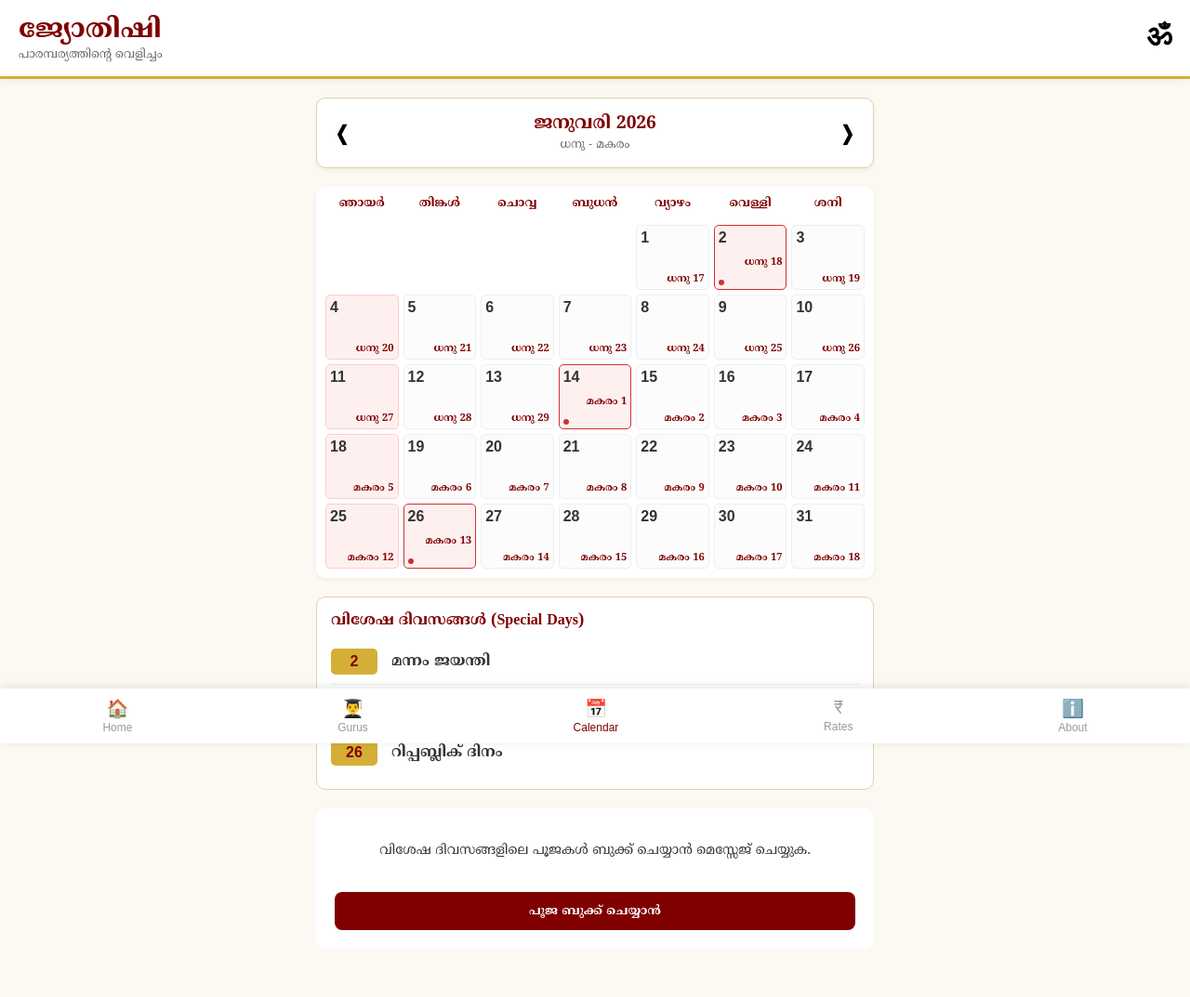
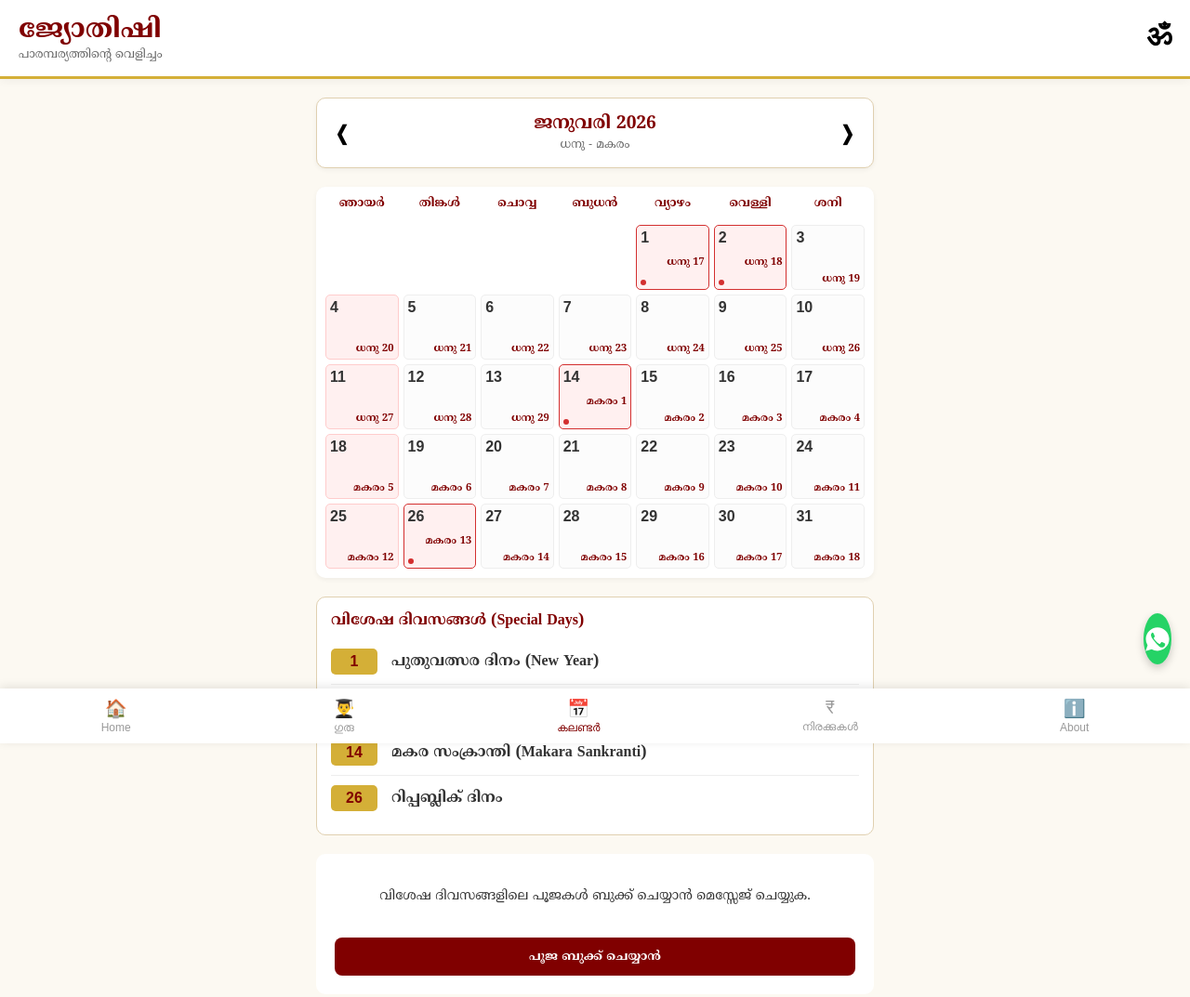
Before and after one commit to RahKri/jyothishi, a plain HTML site: page calendar.html in a window 1280 px wide. Shown: the whole page at 93% size. Drawn offline with Linux system fonts and the light colour scheme.

Commit message:
Update calendar.html

```diff
--- a/calendar.html
+++ b/calendar.html
@@ -40,21 +40,31 @@
         </div>
     </main>
 
+    <a href="javascript:void(0)" onclick="contactWhatsApp('Hello')" class="float-wa">
+        <svg viewBox="0 0 32 32" class="wa-icon">
+            <path d="M16.07,2.35c-7.38,0-13.38,6-13.38,13.38a13.3,13.3,0,0,0,2,7.15L2.42,29.6l6.89-2.2a13.31,13.31,0,0,0,6.76,1.84h0c7.38,0,13.38-6,13.38-13.38S23.45,2.35,16.07,2.35ZM9.9,8.29a2.13,2.13,0,0,1,1.55.72c.19.19,1.29,3.1,1.4,3.31s.16.49-.07.79-.42.69-.77,1c-.22.19-.46.35-.22.77s2.93,4.81,6.37,6.33c.4.18.7.16.93-.11s1-1.22,1.27-1.63.53-.36.91-.21,2.35,1.11,2.75,1.31.67.31.76.47.07,2.39-1.15,3.36-3.29,1.15-4.33.71-4.37-3.58-8.6-9.15A9.59,9.59,0,0,1,8.5,11.13C8.57,9.59,10.15,8.29,9.9,8.29Z"/>
+        </svg>
+    </a>
+
     <nav class="bottom-nav">
         <a href="index.html" class="nav-item">
-            <span class="icon">🏠</span><span class="label">Home</span>
+            <span class="icon">🏠</span>
+            <span class="label">Home</span>
         </a>
         <a href="astrologers.html" class="nav-item">
-            <span class="icon">👨‍🎓</span><span class="label">Gurus</span>
+            <span class="icon">👨‍🎓</span>
+            <span class="label">ഗുരു</span>
         </a>
-        <a href="calendar.html" class="nav-item active">
-            <span class="icon">📅</span><span class="label">Calendar</span>
+        <a href="calendar.html" class="nav-item active"> <span class="icon">📅</span>
+            <span class="label">കലണ്ടർ</span>
         </a>
         <a href="rates.html" class="nav-item">
-            <span class="icon">₹</span><span class="label">Rates</span>
+            <span class="icon">₹</span>
+            <span class="label">നിരക്കുകൾ</span>
         </a>
         <a href="about.html" class="nav-item">
-            <span class="icon">ℹ️</span><span class="label">About</span>
+            <span class="icon">ℹ️</span>
+            <span class="label">About</span>
         </a>
     </nav>
 
@@ -64,34 +74,45 @@
         let currentYear = 2026;
         let currentMonth = new Date().getFullYear() === 2026 ? new Date().getMonth() : 0;
 
-        // --- HINDU VEDIC CALENDAR DATA 2026 ---
+        // --- COMPREHENSIVE KERALA FESTIVAL DATA 2026 ---
         const festivalData = {
             "2026": {
-                // JANUARY (Dhanu - Makaram)
+                // JANUARY (0)
+                "0-1": "പുതുവത്സര ദിനം (New Year)",
                 "0-2": "മന്നം ജയന്തി",
                 "0-14": "മകര സംക്രാന്തി (Makara Sankranti)",
                 "0-26": "റിപ്പബ്ലിക് ദിനം",
 
-                // FEBRUARY (Makaram - Kumbham)
-                "1-1": "തൈപ്പൂയം (Thaipooyam)",
-                "1-16": "മഹാ ശിവരാത്രി (Maha Shivaratri)",
-                "1-24": "ആറ്റുകാൽ പൊങ്കാല (Attukal Pongala)",
+                // FEBRUARY (1)
+                "1-1": "തൈപ്പൂയം",
+                "1-16": "മഹാ ശിവരാത്രി",
+                "1-24": "ആറ്റുകാൽ പൊങ്കാല (Approx)",
 
-                // APRIL (Meenum - Medam)
+                // MARCH (2)
+                "2-8": "അന്താരാഷ്ട്ര വനിതാ ദിനം",
+                "2-20": "ഈദ് ഉൽ ഫിത്തർ (Subject to Moon)",
+                "2-29": "ഓശാന ഞായർ",
+
+                // APRIL (3)
+                "3-2": "പെസഹ വ്യാഴം",
+                "3-3": "ദുഃഖവെള്ളി (Good Friday)",
+                "3-5": "ഈസ്റ്റർ",
                 "3-14": "വിഷു (Vishu)",
-                "3-28": "തൃശ്ശൂർ പൂരം (Thrissur Pooram)",
+                "3-14": "അംബേദ്കർ ജയന്തി",
+                "3-28": "തൃശ്ശൂർ പൂരം (Approx)",
 
-                // MAY (Medam - Edavam)
-                "4-1": "മെയ് ദിനം",
+                // MAY (4)
+                "4-1": "മെയ് ദിനം (May Day)",
                 "4-21": "ശങ്കരാചാര്യ ജയന്തി",
+                "4-27": "ബക്രീദ് (Subject to Moon)",
 
-                // JUNE (Edavam - Mithunam)
+                // JUNE (5)
                 "5-21": "ലോക യോഗ ദിനം",
 
-                // JULY (Mithunam - Karkidakam)
-                "6-17": "രാമായണ മാസാചരണം (Ramayana Masam)",
+                // JULY (6)
+                "6-17": "രാമായണ മാസാചരണം തുടക്കം (Karkidakam 1)",
 
-                // AUGUST (Karkidakam - Chingam)
+                // AUGUST (7)
                 "7-15": "സ്വാതന്ത്ര്യ ദിനം",
                 "7-16": "ചിങ്ങം 1 (Karshaka Dinam)",
                 "7-25": "ഉത്രാടം (First Onam)",
@@ -101,28 +122,32 @@
                 "7-28": "അയ്യങ്കാളി ജയന്തി",
                 "7-30": "ശ്രീനാരായണ ഗുരു ജയന്തി",
 
-                // SEPTEMBER (Chingam - Kanni)
+                // SEPTEMBER (8)
                 "8-4": "ശ്രീകൃഷ്ണ ജയന്തി (Ashtami Rohini)",
+                "8-5": "അധ്യാപക ദിനം",
                 "8-16": "വിശ്വകർമ്മ ദിനം",
                 "8-21": "ശ്രീനാരായണ ഗുരു സമാധി",
+                "8-27": "നബി ദിനം (Subject to Moon)",
 
-                // OCTOBER (Kanni - Thulam)
+                // OCTOBER (9)
                 "9-2": "ഗാന്ധി ജയന്തി",
                 "9-12": "നവരാത്രി തുടക്കം",
-                "9-18": "ദുർഗ്ഗാഷ്ടമി (Durgashtami)",
-                "9-19": "മഹാനവമി (Mahanavami)",
+                "9-18": "ദുർഗ്ഗാഷ്ടമി",
+                "9-19": "മഹാനവമി",
                 "9-20": "വിജയദശമി (Vidyarambham)",
 
-                // NOVEMBER (Thulam - Vrischikam)
+                // NOVEMBER (10)
                 "10-1": "കേരളപ്പിറവി",
                 "10-8": "ദീപാവലി (Deepavali)",
-                "10-17": "മണ്ഡലകാലം തുടക്കം (Mandala Kalam Starts)",
+                "10-14": "ശിശു ദിനം",
+                "10-17": "മണ്ഡലകാലം തുടക്കം",
                 "10-24": "തൃക്കാർത്തിക (Thrikkarthika)",
 
-                // DECEMBER (Vrischikam - Dhanu)
+                // DECEMBER (11)
                 "11-20": "കുചേല ദിനം",
-                "11-21": "ഗുരുവായൂർ ഏകാദശി (Guruvayur Ekadashi)",
-                "11-26": "മണ്ഡല പൂജ (Mandala Pooja)"
+                "11-21": "ഗുരുവായൂർ ഏകാദശി",
+                "11-25": "ക്രിസ്മസ് (Christmas)",
+                "11-26": "മണ്ഡല പൂജ"
             }
         };
 
@@ -171,6 +196,7 @@
             const rule = sankrantiData[currentMonth];
             eraDisplay.innerText = `${rule.before} - ${rule.after}`;
 
+            // Weekday Headers
             weekDays.forEach(day => {
                 const div = document.createElement('div');
                 div.className = 'day-name';
@@ -178,13 +204,16 @@
                 grid.appendChild(div);
             });
 
+            // Date Calculations
             const firstDay = new Date(currentYear, currentMonth, 1).getDay();
             const daysInMonth = new Date(currentYear, currentMonth + 1, 0).getDate();
 
+            // Empty Slots
             for (let i = 0; i < firstDay; i++) {
                 grid.appendChild(document.createElement('div'));
             }
 
+            // Fill Dates
             for (let d = 1; d <= daysInMonth; d++) {
                 const dateDiv = document.createElement('div');
                 dateDiv.className = 'calendar-date';
@@ -200,16 +229,19 @@
                 dateDiv.appendChild(engSpan);
                 dateDiv.appendChild(malSpan);
 
+                // --- EVENT CHECKER ---
                 const dateKey = `${currentMonth}-${d}`;
                 const yearData = festivalData[currentYear];
 
                 if (yearData && yearData[dateKey]) {
+                    // 1. Add Dot to Calendar
                     const dot = document.createElement('div');
                     dot.className = 'event-indicator';
                     dateDiv.appendChild(dot);
                     dateDiv.style.borderColor = "#d32f2f";
                     dateDiv.style.backgroundColor = "#fff0f0";
 
+                    // 2. Add to List Below
                     hasEvents = true;
                     const eventItem = document.createElement('div');
                     eventItem.className = 'event-item';
@@ -231,6 +263,7 @@
                 grid.appendChild(dateDiv);
             }
 
+            // Show/Hide List Box
             if(hasEvents) {
                 eventBox.style.display = 'block';
             } else {
```
